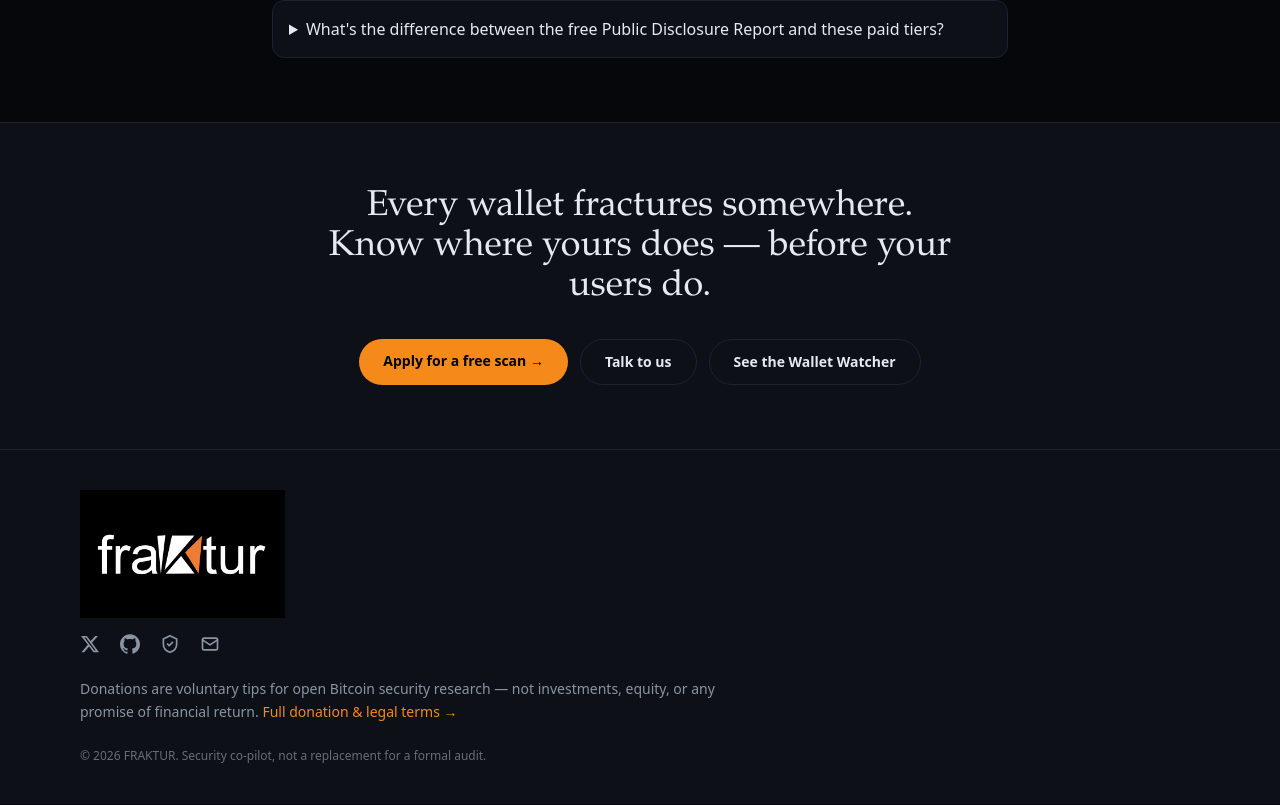
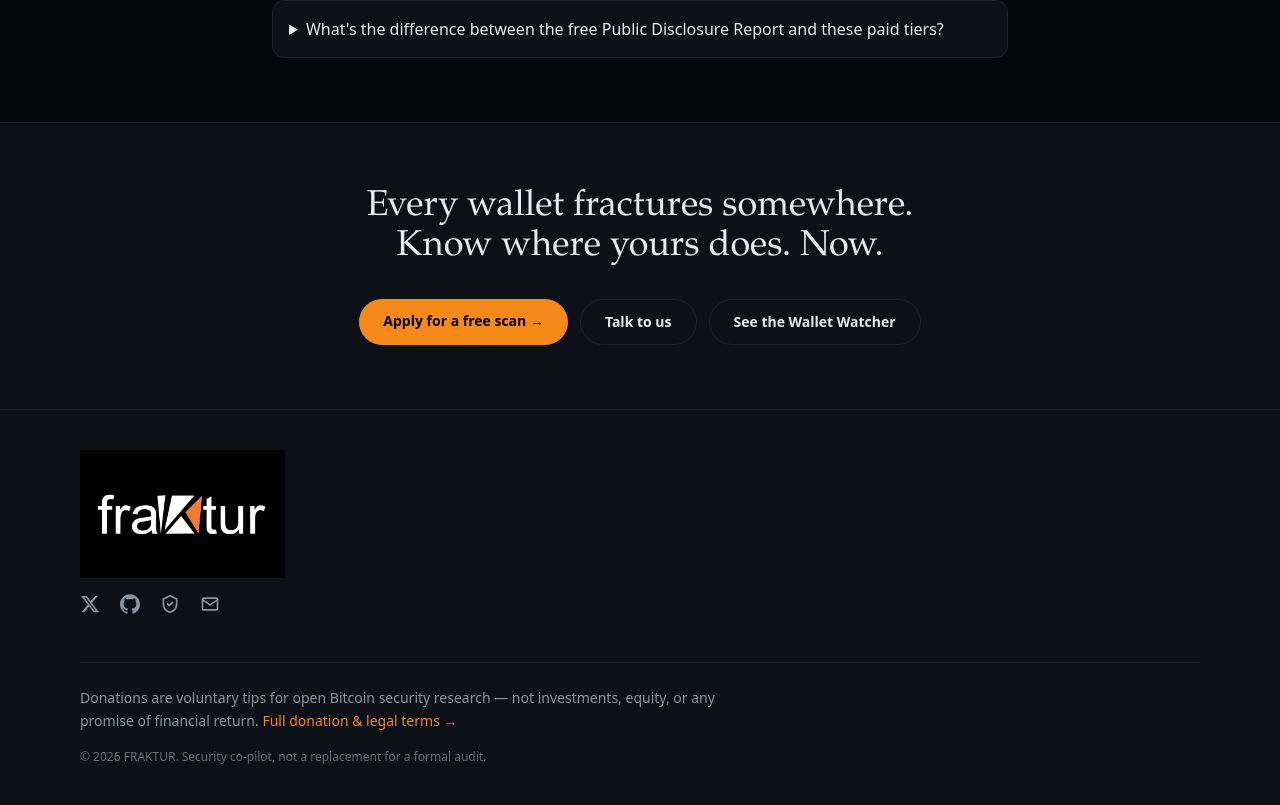
Before and after one commit to man-orangepeel/Fraktur-website, a Next.js app: page /companies in a window 1280 px wide. Shown: the part 3739-4544 px from the top of the page. Built offline with nearby package versions, Linux system fonts and the light colour scheme; no server answers.

Commit message:
Final CTA copy tightened; footer split into brand block + separated legal block

```diff
--- a/src/app/companies/page.tsx
+++ b/src/app/companies/page.tsx
@@ -414,7 +414,7 @@ export default async function CompaniesPage({
         <section className="border-t border-fraktur-border bg-fraktur-panel py-16 text-center">
           <div className="mx-auto max-w-2xl px-4">
             <h2 className="font-display text-3xl text-fraktur-text sm:text-4xl">
-              Every wallet fractures somewhere. Know where yours does — before your users do.
+              Every wallet fractures somewhere. Know where yours does. Now.
             </h2>
             <div className="mt-8 flex flex-wrap justify-center gap-3">
               <a
--- a/src/components/Footer.tsx
+++ b/src/components/Footer.tsx
@@ -6,7 +6,9 @@ export function Footer() {
   return (
     <footer className="border-t border-fraktur-border bg-fraktur-panel py-10 text-sm text-fraktur-muted">
       <div className="mx-auto max-w-6xl px-4">
-        <div className="mb-6 flex flex-col items-start gap-4">
+        {/* Block 1 — brand: logo + social row, nothing else competing for
+            attention here. */}
+        <div className="mb-12 flex flex-col items-start gap-4">
           <Image src="/logo-full.png" alt="FRAKTUR" width={640} height={128} className="h-28 w-auto sm:h-32" />
 
           <div className="flex items-center gap-5">
@@ -43,17 +45,22 @@ export function Footer() {
           </div>
         </div>
 
+        {/* Block 2 — fine print: visually separated (top border + its own
+            padding) so it reads as the "boring legal block", not a
+            continuation of the brand block above. */}
+        <div className="border-t border-fraktur-border pt-6">
           <p className="mb-4 max-w-2xl leading-relaxed">
-          Donations are voluntary tips for open Bitcoin security research — not investments, equity, or any promise of
-          financial return.{" "}
+            Donations are voluntary tips for open Bitcoin security research — not investments, equity, or any promise
+            of financial return.{" "}
             <Link href="/legal" className="text-fraktur-orange hover:underline">
               Full donation &amp; legal terms →
             </Link>
           </p>
 
-        <p className="mt-6 text-xs text-fraktur-muted/70">
+          <p className="text-xs text-fraktur-muted/70">
             © {new Date().getFullYear()} FRAKTUR. Security co-pilot, not a replacement for a formal audit.
           </p>
+        </div>
       </div>
     </footer>
   );
```
Lines whose indentation alone changed are shown as unchanged.
